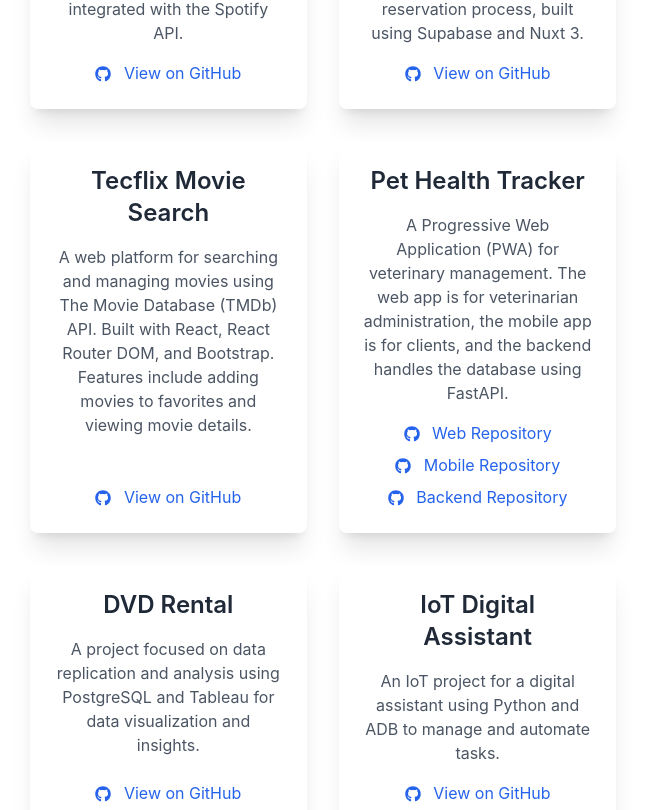
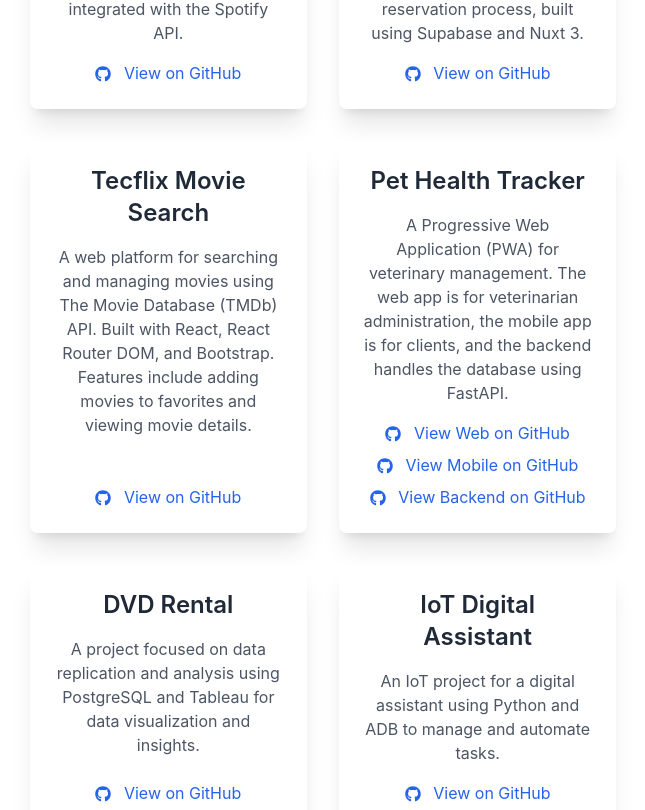
Before and after one commit to FabsCR/dev-portfolio-fabs, a Next.js app: page / in a window 1280 px wide. Shown: the part 1190-2000 px from the top of the page, without its empty margins (317-962 px from the left). Built offline with nearby package versions, Linux system fonts and the light colour scheme; what @radix-ui/themes would draw is missing.

Commit message:
refactor: refactor components and implement translations

```diff
--- a/src/components/Contact.tsx
+++ b/src/components/Contact.tsx
@@ -1,17 +1,32 @@
 "use client";
 
+import { useTranslation } from "react-i18next";
+import { useEffect, useState } from "react";
+
 export function Contact() {
+  const { t, ready } = useTranslation();
+  const [isClient, setIsClient] = useState(false);
+
+  useEffect(() => {
+    setIsClient(true);
+  }, []);
+
+  // Prevent rendering until client-side and translations are ready
+  if (!isClient || !ready) return null;
+
   return (
     <section id="contact" className="my-16 text-center px-6 sm:px-0 py-12 bg-white dark:bg-gray-900 rounded-lg shadow-lg">
-      <h2 className="text-3xl font-semibold text-black dark:text-white mb-4">Contact</h2>
+      <h2 className="text-3xl font-semibold text-black dark:text-white mb-4">
+        {t("contact.title")}
+      </h2>
       <p className="text-gray-700 dark:text-gray-300 mb-6">
-        Feel free to reach out for any inquiries, collaborations, or questions.
+        {t("contact.description")}
       </p>
       <a
         href="mailto:fabián.jose.fdez.fdez@gmail.com"
         className="text-lg font-semibold text-white bg-blue-600 hover:bg-blue-700 px-6 py-2 rounded-md transition duration-300"
       >
-        Email Me
+        {t("contact.button")}
       </a>
     </section>
   );
--- a/src/components/Footer.tsx
+++ b/src/components/Footer.tsx
@@ -1,12 +1,27 @@
 "use client";
 
 import { FaGithub, FaLinkedin, FaInstagram, FaSpotify } from "react-icons/fa";
+import { useTranslation } from "react-i18next";
+import { useEffect, useState } from "react";
 
 export default function Footer() {
+  const { t, ready } = useTranslation();
+  const [isClient, setIsClient] = useState(false);
+
+  useEffect(() => {
+    setIsClient(true);
+  }, []);
+
+  // Prevent rendering until client-side and translations are ready
+  if (!isClient || !ready) return null;
+
   return (
     <footer className="flex flex-col items-center gap-4 py-6 border-t mt-8 bg-gray-100 dark:bg-gray-900">
       <span className="text-sm text-gray-600 dark:text-gray-400">
-        Designed and developed by <a href="https://github.com/FabsCR" target="_blank" rel="noopener noreferrer" className="text-blue-600 hover:text-blue-800 dark:text-blue-400 dark:hover:text-blue-300">@FabsCR</a>
+        {t("footer.text")}{" "}
+        <a href="https://github.com/FabsCR" target="_blank" rel="noopener noreferrer" className="text-blue-600 hover:text-blue-800 dark:text-blue-400 dark:hover:text-blue-300">
+          @FabsCR
+        </a>
       </span>
       <div className="flex gap-3 text-gray-600 dark:text-gray-400">
         <a href="https://github.com/FabsCR" target="_blank" rel="noopener noreferrer" className="hover:text-gray-800 dark:hover:text-white">
--- a/src/components/Projects.tsx
+++ b/src/components/Projects.tsx
@@ -1,108 +1,91 @@
 "use client";
 
 import { FaGithub } from "react-icons/fa";
+import { useTranslation } from "react-i18next";
+import { useEffect, useState } from "react";
 
-const projects = [
-  {
-    title: "Spotify Mobile App",
-    description: "A React Native mobile application using Expo, integrated with the Spotify API.",
-    link: "https://github.com/FabsCR/spotify-mobile-app",
-    isMultiRepo: false,
-  },
-  {
-    title: "Book Event",
-    description: "An application designed to streamline the event venue reservation process, built using Supabase and Nuxt 3.",
-    link: "https://github.com/mortalcr/BookEvent",
-    isMultiRepo: false,
-  },
-  {
-    title: "Tecflix Movie Search",
-    description:
-      "A web platform for searching and managing movies using The Movie Database (TMDb) API. Built with React, React Router DOM, and Bootstrap. Features include adding movies to favorites and viewing movie details.",
-    link: "https://github.com/rooseveltalej/tecflix-movie-search",
-    isMultiRepo: false,
-  },
-  {
-    title: "Pet Health Tracker",
-    description:
-      "A Progressive Web Application (PWA) for veterinary management. The web app is for veterinarian administration, the mobile app is for clients, and the backend handles the database using FastAPI.",
-    repos: [
-      { name: "Web Repository", link: "https://github.com/LuisMendezTEC/PetHealthTracker-web" },
-      { name: "Mobile Repository", link: "https://github.com/LuisMendezTEC/PetHealthTracker-mobile" },
-      { name: "Backend Repository", link: "https://github.com/LuisMendezTEC/PetHealthTracker-backend" },
-    ],
-    isMultiRepo: true,
-  },
-  {
-    title: "DVD Rental",
-    description:
-      "A project focused on data replication and analysis using PostgreSQL and Tableau for data visualization and insights.",
-    link: "https://github.com/FabsCR/dvd-rental",
-    isMultiRepo: false,
-  },
-  {
-    title: "IoT Digital Assistant",
-    description:
-      "An IoT project for a digital assistant using Python and ADB to manage and automate tasks.",
-    link: "https://github.com/FabsCR/IoT-project",
-    isMultiRepo: false,
-  },
-  {
-    title: "Manage My Stock",
-    description:
-      "A CRUD application for inventory management aimed at small businesses. Built using Supabase and React.",
-    link: "https://github.com/FabsCR/manage-my-stock",
-    isMultiRepo: false,
-  },
-  {
-    title: "Spark ETL",
-    description:
-      "Extract, transform, and load data using SparkSQL, PostgreSQL, and Jupyter notebooks.",
-    link: "https://github.com/FabsCR/spark",
-    isMultiRepo: false,
-  },
-];
+interface Repo {
+  name: string;
+  linkText: string;
+  link: string;
+}
 
-export function Projects() {
+interface Project {
+  title: string;
+  description: string;
+  link?: string;
+  linkText?: string;
+  repos?: Repo[];
+}
+
+export const Projects: React.FC = () => {
+  const { t, ready } = useTranslation();
+  const [isClient, setIsClient] = useState(false);
+
+  // Only renders on the client to prevent SSR mismatch
+  useEffect(() => {
+    setIsClient(true);
+  }, []);
+
+  if (!isClient || !ready) {
+    return null; // Prevent rendering until client-side and translations are ready
+  }
+
+  const projects = (t("projects.list", { returnObjects: true }) as Project[]) || [];
+
   return (
     <section id="projects" className="my-16 px-6 sm:px-0 text-center">
-      <h2 className="text-3xl font-semibold text-blue-600 dark:text-blue-400 mb-8">My projects</h2>
+      <h2 className="text-3xl font-semibold text-blue-600 dark:text-blue-400 mb-8">
+        {t("projects.title")}
+      </h2>
       <div className="flex flex-wrap justify-center gap-8">
         {projects.map((project, index) => (
-          <div
-            key={index}
-            className="p-6 w-full sm:w-1/2 lg:w-1/3 bg-white dark:bg-gray-800 rounded-lg shadow-xl hover:shadow-2xl transition duration-300 ease-in-out flex flex-col justify-between"
-          >
-            <h3 className="text-2xl font-semibold text-gray-800 dark:text-white mb-4">{project.title}</h3>
-            <p className="text-gray-600 dark:text-gray-400 mb-4">{project.description}</p>
+          <ProjectCard key={index} project={project} />
+        ))}
+      </div>
+    </section>
+  );
+};
 
-            {project.isMultiRepo ? (
+// Component for individual project cards
+const ProjectCard: React.FC<{ project: Project }> = ({ project }) => (
+  <div className="p-6 w-full sm:w-1/2 lg:w-1/3 bg-white dark:bg-gray-800 rounded-lg shadow-xl hover:shadow-2xl transition duration-300 ease-in-out flex flex-col justify-between">
+    <h3 className="text-2xl font-semibold text-gray-800 dark:text-white mb-4">
+      {project.title}
+    </h3>
+    <p className="text-gray-600 dark:text-gray-400 mb-4">
+      {project.description}
+    </p>
+
+    {project.repos && project.repos.length > 0 ? (
       <div className="flex flex-col gap-2 mt-auto">
-                {project.repos?.map((repo, repoIndex) => (
-                  <a
-                    key={repoIndex}
-                    href={repo.link}
-                    target="_blank"
-                    rel="noopener noreferrer"
-                    className="inline-block text-blue-600 dark:text-blue-400 hover:text-blue-800 dark:hover:text-blue-500"
-                  >
-                    <FaGithub className="inline-block mr-2" /> {repo.name}
-                  </a>
+        {project.repos.map((repo, repoIndex) => (
+          <RepoLink key={repoIndex} repo={repo} />
         ))}
       </div>
     ) : (
+      project.link && (
         <a
           href={project.link}
           target="_blank"
           rel="noopener noreferrer"
           className="inline-block text-blue-600 dark:text-blue-400 hover:text-blue-800 dark:hover:text-blue-500 mt-auto"
         >
-                <FaGithub className="inline-block mr-2" /> View on GitHub
+          <FaGithub className="inline-block mr-2" /> {project.linkText || "View on GitHub"}
         </a>
+      )
     )}
   </div>
-        ))}
-      </div>
-    </section>
 );
-}
+
+// Component for individual repo links
+const RepoLink: React.FC<{ repo: Repo }> = ({ repo }) => (
+  <a
+    href={repo.link}
+    target="_blank"
+    rel="noopener noreferrer"
+    className="inline-block text-blue-600 dark:text-blue-400 hover:text-blue-800 dark:hover:text-blue-500"
+  >
+    <FaGithub className="inline-block mr-2" /> {repo.linkText || "View on GitHub"}
+  </a>
+);
--- a/src/components/WhatsappButton.tsx
+++ b/src/components/WhatsappButton.tsx
@@ -1,16 +1,28 @@
 "use client";
 
 import { FloatingWhatsApp } from "react-floating-whatsapp";
+import { useTranslation } from "react-i18next";
+import { useEffect, useState } from "react";
 
 export default function WhatsappButton() {
+  const { t, ready } = useTranslation();
+  const [isClient, setIsClient] = useState(false);
+
+  useEffect(() => {
+    setIsClient(true);
+  }, []);
+
+  // Prevent rendering until client-side and translations are ready
+  if (!isClient || !ready) return null;
+
   return (
     <FloatingWhatsApp
       phoneNumber="+50685684670"
       accountName="Fabian Fernandez"
       avatar="https://i.imgur.com/INkjjLs.jpeg"
-      statusMessage="Typically replies within an hour"
-      chatMessage="Hi there! 👋 Let me know if you have any questions!"
-      placeholder="Type a message..."
+      statusMessage={t("whatsapp.statusMessage")}
+      chatMessage={t("whatsapp.chatMessage")}
+      placeholder={t("whatsapp.placeholder")}
       notification
       notificationDelay={30}
       allowClickAway={false}
```
Also changed, not shown: src/components/About.tsx (+46 -27 lines), src/components/Certifications.tsx (+31 -25 lines), src/components/Navbar.tsx (+42 -15 lines). Lines whose indentation alone changed are shown as unchanged.
